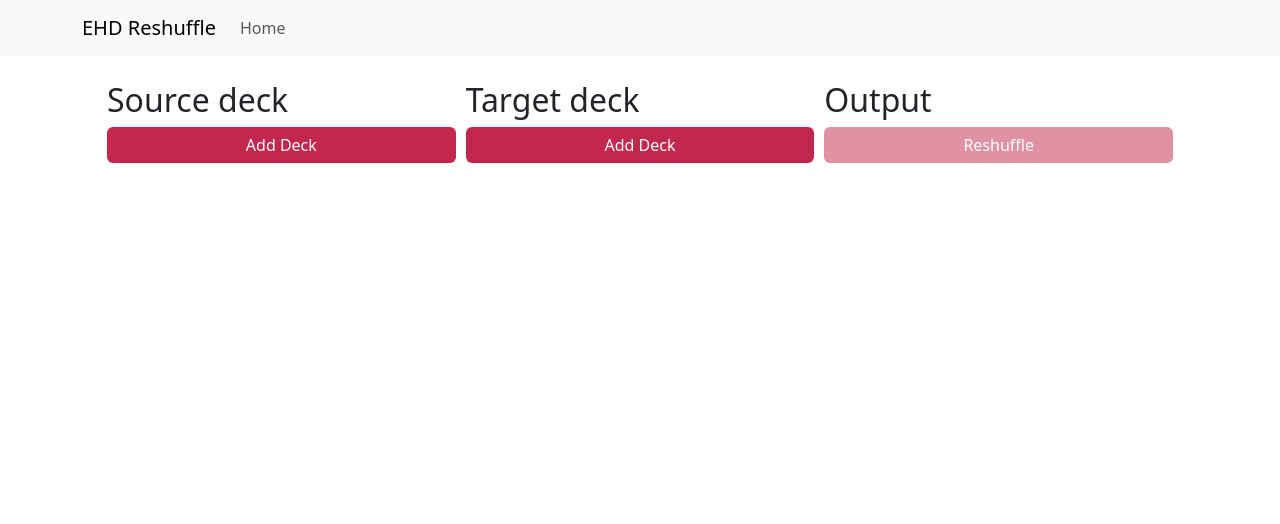
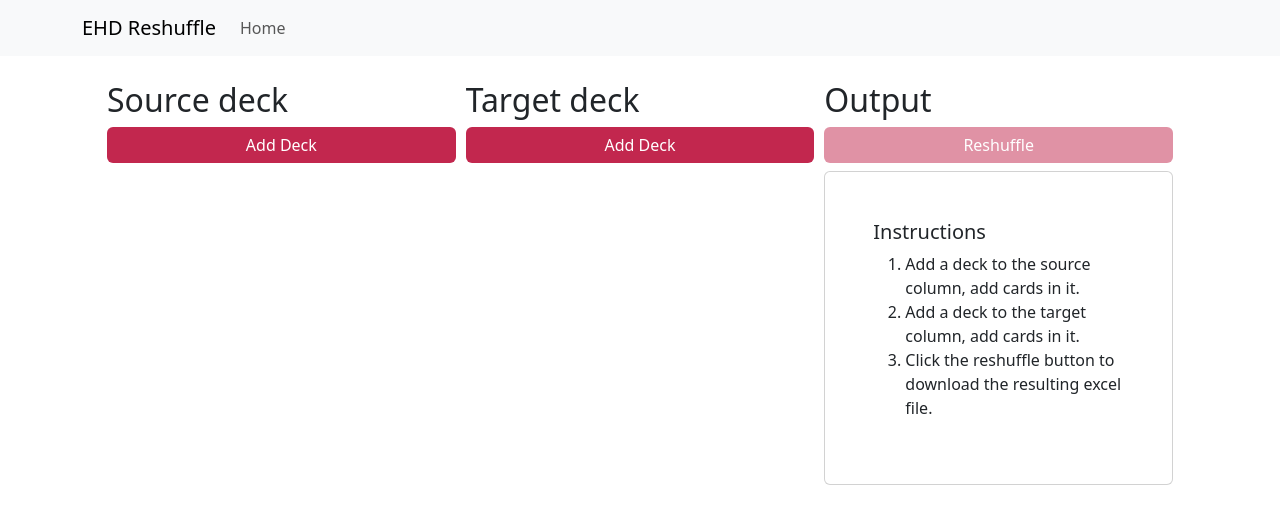
Before and after one commit to rm2631/EDHRemixer, a React (Vite) app in the folder webapp/: page / in a window 1280 px wide. Shown: the top 524 px of the page. Built offline with nearby package versions, Linux system fonts and the light colour scheme.

Commit message:
Add instructions card to OutputColumn component

```diff
--- a/webapp/src/Home/OutputColumn/index.jsx
+++ b/webapp/src/Home/OutputColumn/index.jsx
@@ -1,6 +1,7 @@
 import axiosConfig from '@/axiosConfig';
 import React from 'react'
 import {Button} from 'react-bootstrap'
+import {Card} from 'react-bootstrap'
 
 function OutputColumn({sourceDecks, targetDecks}) {
 
@@ -52,6 +53,18 @@ function OutputColumn({sourceDecks, targetDecks}) {
         <div className="home-column-container">
             <h2>Output</h2>
             <Button disabled={disabled} onClick={handleClick}>Reshuffle</Button>
+            <Card className="mt-2 home-column-card">
+                <Card.Body>
+                    <Card.Title>Instructions</Card.Title>
+                    <Card.Text>
+                        <ol>
+                            <li>Add a deck to the source column, add cards in it.</li>
+                            <li>Add a deck to the target column, add cards in it.</li>
+                            <li>Click the reshuffle button to download the resulting excel file.</li>
+                        </ol>
+                    </Card.Text>
+                </Card.Body>
+            </Card>
         </div>
     )
 }
```
